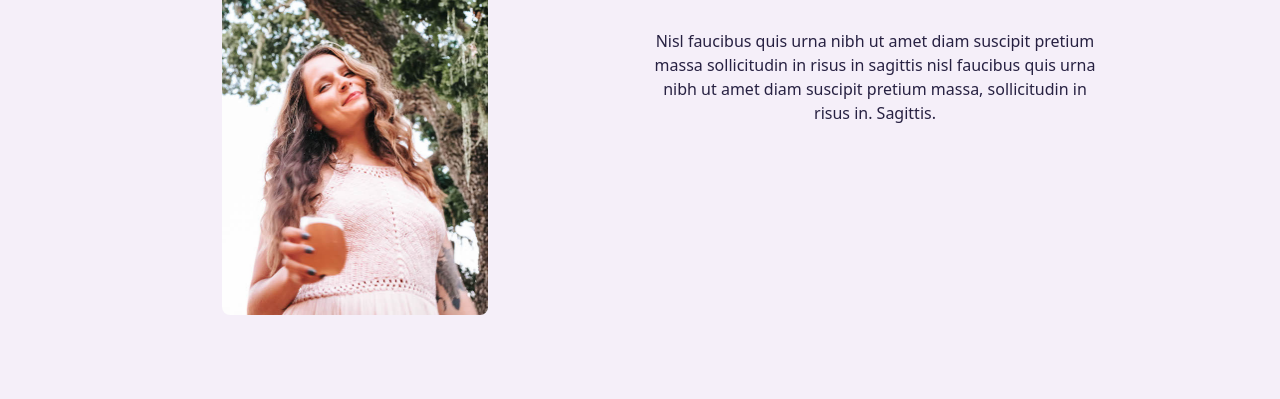
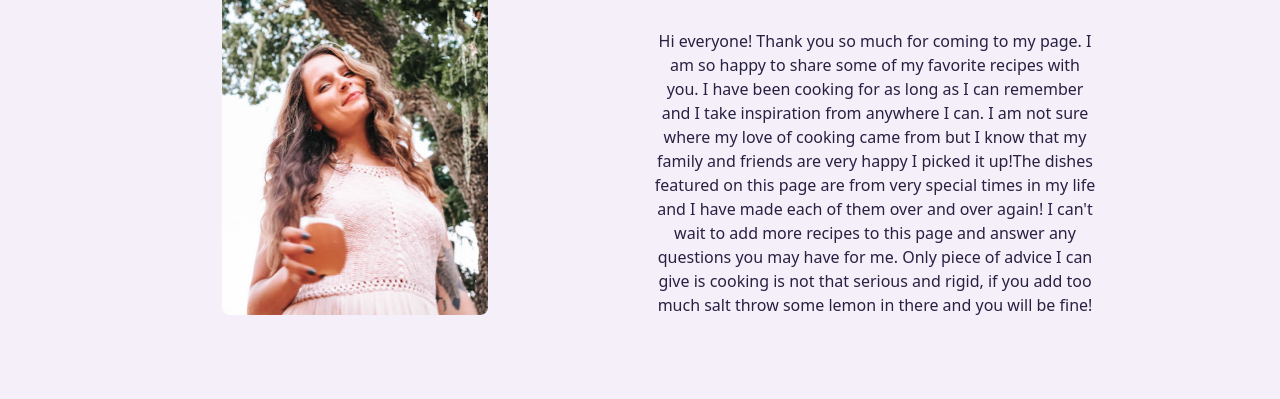
Before and after one commit to aliciataylor24/portfolio-project, a plain HTML site: page about.html in a window 1280 px wide. Shown: the part 218-617 px from the top of the page. Drawn offline with nearby package versions, Linux system fonts and the light colour scheme.

Commit message:
Updated about me page

```diff
--- a/about.html
+++ b/about.html
@@ -72,10 +72,17 @@
           <h1>About me</h1>
           <br />
           <p>
-            Nisl faucibus quis urna nibh ut amet diam suscipit pretium massa
-            sollicitudin in risus in sagittis nisl faucibus quis urna nibh ut
-            amet diam suscipit pretium massa, sollicitudin in risus in.
-            Sagittis.
+            Hi everyone! Thank you so much for coming to my page. I am so happy
+            to share some of my favorite recipes with you. I have been cooking
+            for as long as I can remember and I take inspiration from anywhere I
+            can. I am not sure where my love of cooking came from but I know
+            that my family and friends are very happy I picked it up!The dishes
+            featured on this page are from very special times in my life and I
+            have made each of them over and over again! I can't wait to add more
+            recipes to this page and answer any questions you may have for me.
+            Only piece of advice I can give is cooking is not that serious and
+            rigid, if you add too much salt throw some lemon in there and you
+            will be fine!
           </p>
         </div>
       </div>
```
